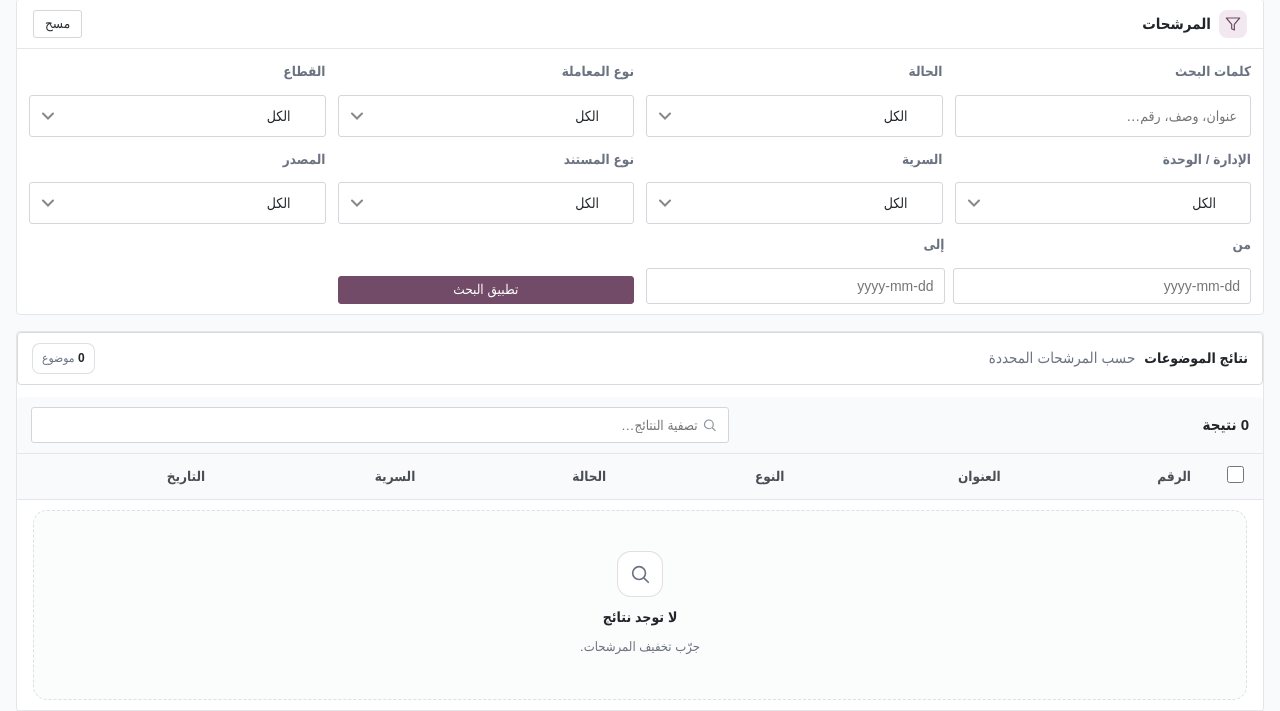
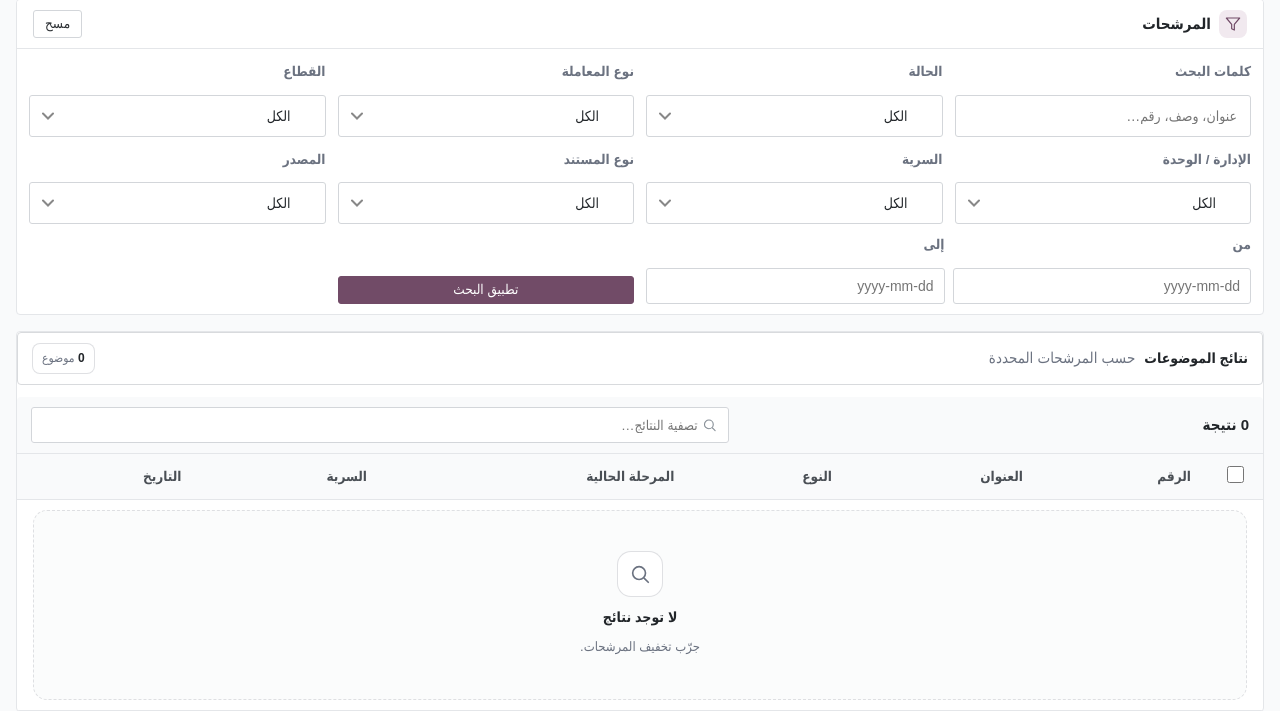
Before and after one commit to AhmedNayel-1/workflow1, a Django app: page /search/ in a window 1280 px wide. Shown: the part 181-892 px from the top of the page. Run offline with Django 5.2, Linux system fonts and the light colour scheme; the visitor is signed in with stand-in values (Sample User, id 1); data comes from the database, SQL or seed files in the repository; data that the repository does not hold is empty; parts of the project's set-up code (start-up, migrations or seed data) failed here and were passed over.

Commit message:
Label current subject status as current stage in search

```diff
--- a/templates/core/search.html
+++ b/templates/core/search.html
@@ -20,7 +20,7 @@
   {% include "partials/filter_chips.html" %}
   <section class="panel od-list-view search-results-panel" data-table style="min-width:0"><div class="search-results-summary" data-search-results data-search-query="{{ q_text|default:'' }}"><div><b>نتائج الموضوعات</b><span class="muted">{% if q_text %}عن «{{ q_text }}»{% else %}حسب المرشحات المحددة{% endif %}</span></div><div class="search-result-counts"><span><b>{{ total_count }}</b> موضوع</span></div></div><div class="toolbar od-list-toolbar"><b>{{ total_count }} نتيجة</b><span class="spacer"></span><div class="search-in" style="min-width:220px">{% icon 'search' 'sm' %}<input class="in sm" data-filter placeholder="تصفية النتائج…" type="search"></div></div>
     <div class="bulk"><span><b data-count>0</b> محدد</span><button class="btn sm" type="button" data-export>{% icon 'download' 'sm' %}تصدير CSV</button><button class="btn sm ghost" type="button" data-clear>مسح</button></div>
-    <div class="tbl-wrap"><table class="tbl"><thead><tr><th class="w-chk"><input type="checkbox" data-all aria-label="الكل"></th><th>الرقم</th><th>العنوان</th><th>النوع</th><th>الحالة</th><th>السرية</th><th>التاريخ</th></tr></thead><tbody>
+    <div class="tbl-wrap"><table class="tbl"><thead><tr><th class="w-chk"><input type="checkbox" data-all aria-label="الكل"></th><th>الرقم</th><th>العنوان</th><th>النوع</th><th>المرحلة الحالية</th><th>السرية</th><th>التاريخ</th></tr></thead><tbody>
       {% for s in results %}<tr class="search-result-row"><td class="w-chk"><input type="checkbox" class="row-chk"></td><td><span class="tag code" data-search-highlight>{{ s.internal_number }}</span></td><td style="max-width:340px"><a class="title" href="{% url 'subjects:subject_detail' s.id %}" data-search-highlight>{{ s.title|short:80 }}</a></td><td class="sm">{{ s.transaction_type.name }}</td><td><span class="pill {{ s.status|tone }}">{{ s.get_status_display }}</span></td><td class="sm">{{ s.confidentiality.name }}</td><td class="num sm">{{ s.created_at|date:"Y-m-d" }}</td></tr>
       {% empty %}<tr><td colspan="7">{% include "partials/empty.html" with title="لا توجد نتائج" text="جرّب تخفيف المرشحات." icon_name="search" %}</td></tr>{% endfor %}</tbody></table></div>
     {% include "partials/pager.html" %}</section></div>
```
